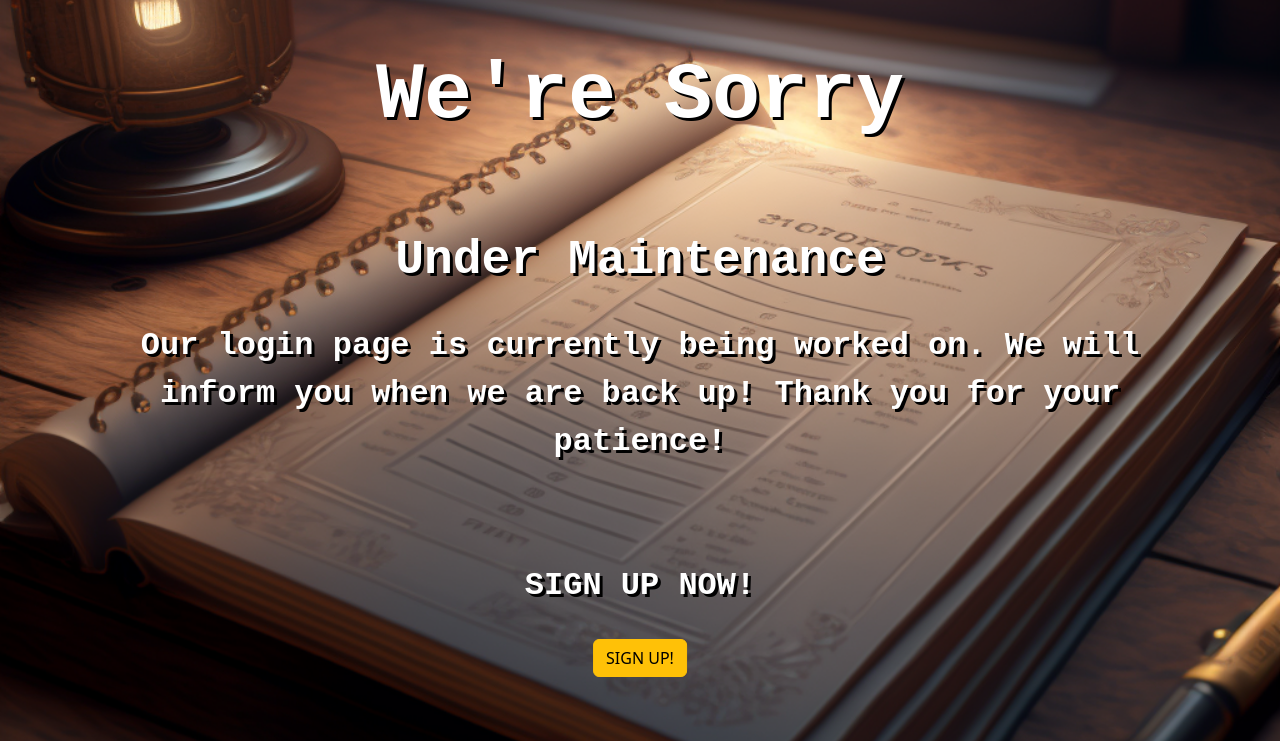
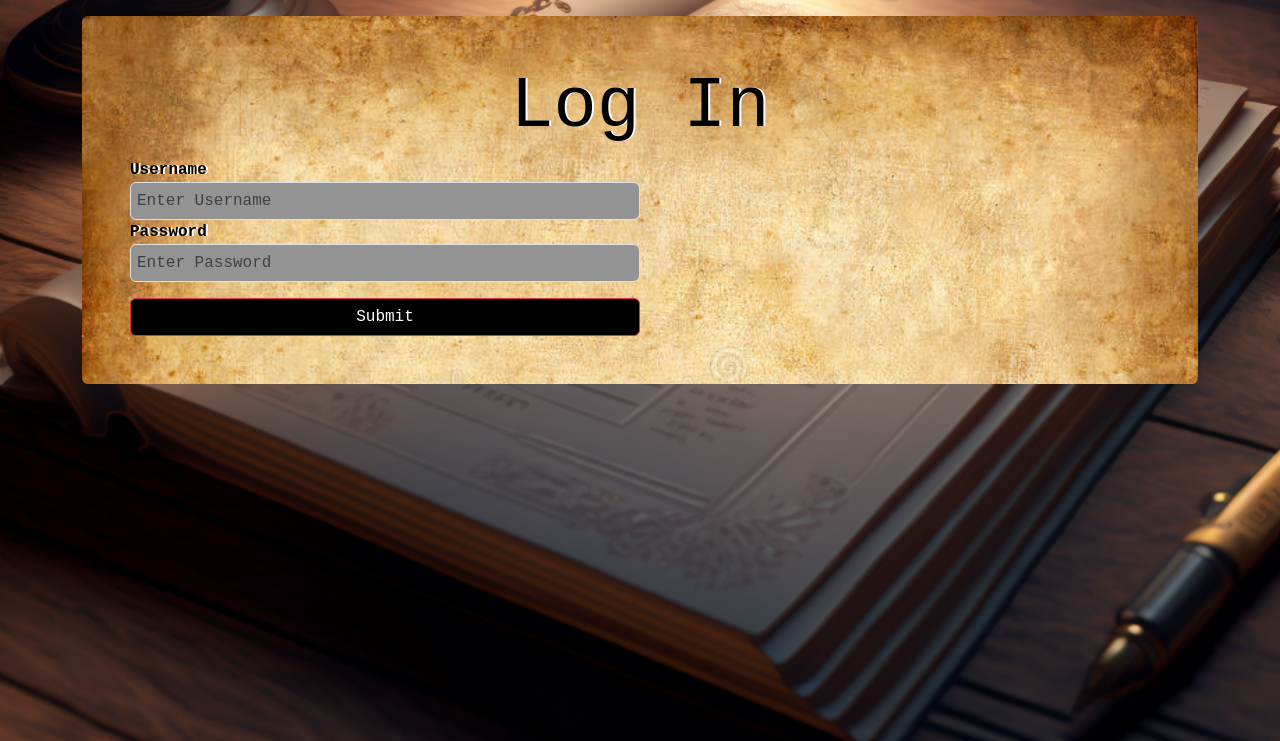
Before and after one commit to MHines10/Flask-Address-Book, a Flask app: page /login in a window 1280 px wide. Shown: the part 59-800 px from the top of the page. Run offline with Flask 3, Linux system fonts and the light colour scheme.

Commit message:
set up login page

```diff
--- a/app/forms.py
+++ b/app/forms.py
@@ -11,3 +11,8 @@
     password = PasswordField('Password', validators=[InputRequired()])
     confirm_pass = PasswordField('Confirm Password', validators=[InputRequired(), EqualTo('password')])
     submit = SubmitField()
+
+class LoginForm(FlaskForm):
+    username = StringField('Username', validators=[InputRequired()])
+    password = PasswordField('Password', validators=[InputRequired()])
+    submit = SubmitField()
--- a/app/routes.py
+++ b/app/routes.py
@@ -1,6 +1,6 @@
 from app import app
 from flask import render_template, redirect, url_for, flash
-from app.forms import SignUpForm
+from app.forms import SignUpForm, LoginForm
 from app.models import User
 
 @app.route('/')
@@ -45,6 +45,7 @@
 
     return render_template('signup.html', form=form)
 
-@app.route('/login')
+@app.route('/login', methods=["GET", "POST"])
 def login():
-    return render_template('login.html')
+    form = LoginForm()
+    return render_template('login.html', form=form)
--- a/app/templates/login.html
+++ b/app/templates/login.html
@@ -1,13 +1,26 @@
 {% extends 'base.html' %}
 
-{% block title %} Welcome {% endblock %}
+{% block title %} LogIn {% endblock %}
 
 {% block content %}
-
-    <h1 class="home1 text-center mt-5">We're Sorry</h1>
+    <!-- Maintenance message -->
+    <!-- <h1 class="home1 text-center mt-5">We're Sorry</h1>
     <h1 class="welcome1 text-center">Under Maintenance</h1>
     <p class="p1 text-center">Our login page is currently being worked on. We will inform you when we are back up! Thank you for your patience!</p>
     <p class="p2 text-center pt-3">SIGN UP NOW!</p>
-    <a href="signup"><button type="button" class="homebtn btn btn-warning position-absolute top-80 start-50 translate-middle">SIGN UP!</button></a>
+    <a href="signup"><button type="button" class="homebtn btn btn-warning position-absolute top-80 start-50 translate-middle">SIGN UP!</button></a> -->
+
+<form action="" class="form1 rounded mt-3 p-5" style="background-image: url('static/oldpaper.jpg'); background-size: cover;" method="post">
+    <h1 class="signup1 text-center">Log In</h1>
+    {{ form.csrf_token }}
+
+    {{ form.username.label }}
+    {{ form.username(class='form-control form-control-color w-50', style='cursor: text;', placeholder='Enter Username') }}
+
+    {{ form.password.label }}
+    {{ form.password(class='form-control form-control-color w-50', style='cursor: text;', placeholder='Enter Password') }}
+
+    {{ form.submit(class='submit1 btn btn-danger w-50 mt-3') }}
+</form>
 
 {% endblock %}
```
Also changed, not shown: app.db.
